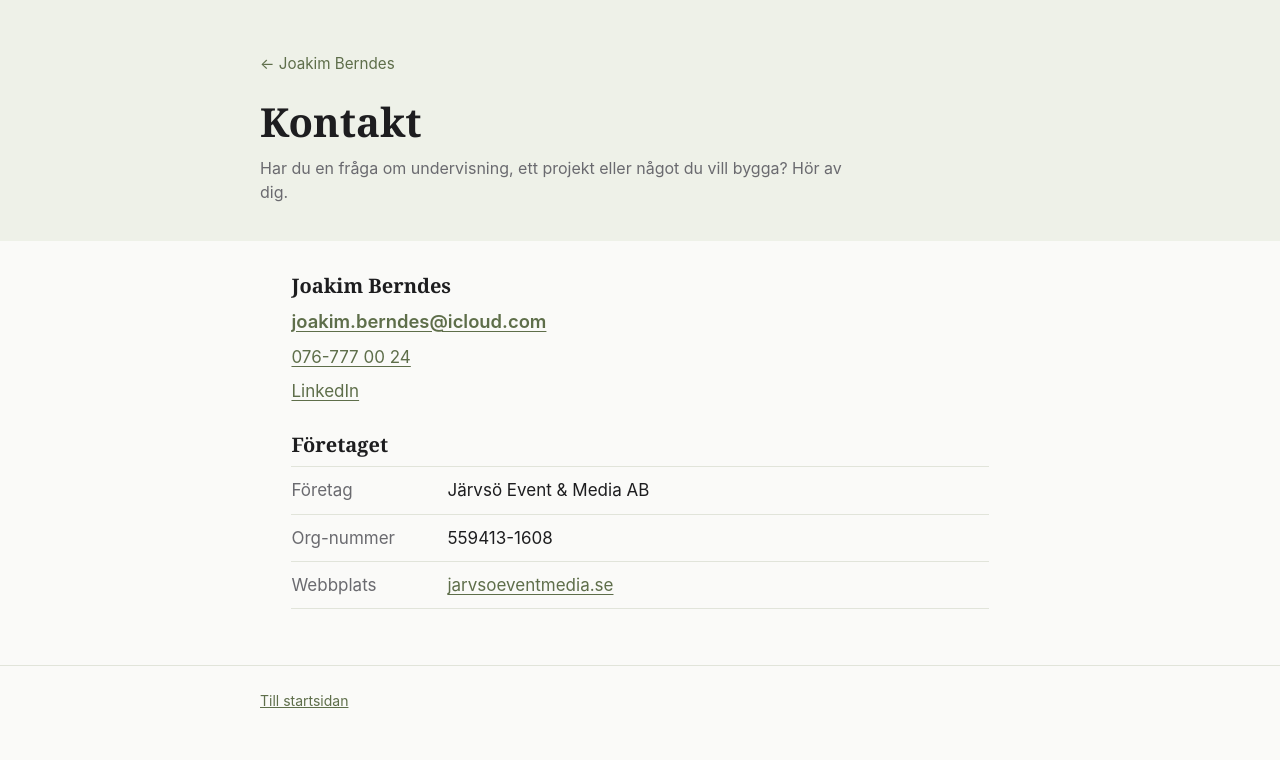
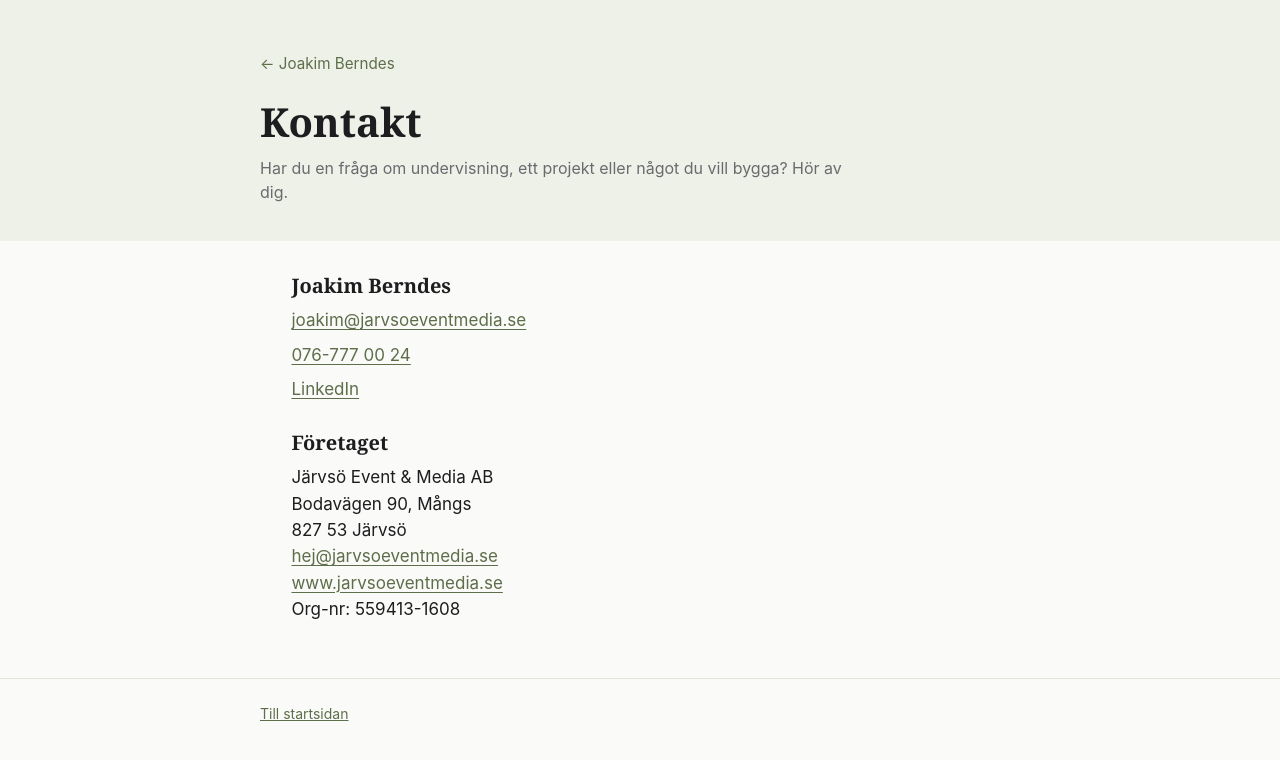
Before and after one commit to jberndes/jberndes.github.io, a Jekyll site: the page built from kontakt/index.html, in a window 1280 px wide. Shown: the top 760 px of the page. Built offline with Jekyll 4.4.1, drawn with Linux system fonts in a browser that asks for light colours.

Commit message:
Kontaktsida: ny företagsinfo och strukturerad data
Co-Authored-By: Claude Sonnet 5.5 <noreply@anthropic.com>
Claude-Session: https://claude.ai/code/session_01EHEf1UELdVEwTeZb2owzdv

```diff
--- a/kontakt/index.html
+++ b/kontakt/index.html
@@ -17,6 +17,48 @@
   <meta property="og:image" content="https://joakimberndes.se/portratt.jpg">
   <meta property="og:type" content="website">
   <meta property="og:locale" content="sv_SE">
+  <script type="application/ld+json">
+{
+  "@context": "https://schema.org",
+  "@type": "ContactPage",
+  "@id": "https://joakimberndes.se/kontakt/#webpage",
+  "url": "https://joakimberndes.se/kontakt/",
+  "name": "Kontakt",
+  "inLanguage": "sv-SE",
+  "mainEntity": [
+    {
+      "@type": "Person",
+      "name": "Joakim Berndes",
+      "url": "https://joakimberndes.se/",
+      "email": "joakim@jarvsoeventmedia.se",
+      "telephone": "+46767770024",
+      "sameAs": [
+        "https://www.linkedin.com/in/jberndes/"
+      ],
+      "worksFor": {
+        "@id": "https://jarvsoeventmedia.se/#organisation"
+      }
+    },
+    {
+      "@type": "Organization",
+      "@id": "https://jarvsoeventmedia.se/#organisation",
+      "name": "Järvsö Event & Media AB",
+      "legalName": "Järvsö Event & Media AB",
+      "url": "https://www.jarvsoeventmedia.se",
+      "email": "hej@jarvsoeventmedia.se",
+      "iso6523Code": "0007:5594131608",
+      "address": {
+        "@type": "PostalAddress",
+        "streetAddress": "Bodavägen 90, Mångs",
+        "postalCode": "827 53",
+        "addressLocality": "Järvsö",
+        "addressRegion": "Gävleborgs län",
+        "addressCountry": "SE"
+      }
+    }
+  ]
+}
+  </script>
   <style>
     :root {
       --bg: #fafaf8; --panel: #eef1e8; --card: #ffffff; --text: #1d1d1f;
@@ -73,10 +115,6 @@
     .kontakt h2:first-child { margin-top: 0; }
     .kontakt p + p { margin-top: 8px; }
     .kontakt a { color: var(--accent); text-decoration: underline; text-underline-offset: 3px; }
-    .kontakt .epost { font-size: 1.15rem; font-weight: 600; }
-    .kontakt dl { border-top: 1px solid var(--line); }
-    .kontakt dl div { display: grid; grid-template-columns: 9rem 1fr; gap: 12px; padding: 10px 0; border-bottom: 1px solid var(--line); }
-    .kontakt dt { color: var(--muted); }
     @media (max-width: 480px) { .kontakt dl div { grid-template-columns: 1fr; gap: 0; } }
   </style>
 
@@ -93,16 +131,17 @@
   <main id="innehall" tabindex="-1">
     <div class="inre kontakt">
       <h2>Joakim Berndes</h2>
-      <p class="epost"><a href="mailto:joakim.berndes@icloud.com">joakim.berndes@icloud.com</a></p>
-      <p class="tel"><a href="tel:+46767770024">076-777 00 24</a></p>
+      <p><a href="mailto:joakim@jarvsoeventmedia.se">joakim@jarvsoeventmedia.se</a></p>
+      <p><a href="tel:+46767770024">076-777 00 24</a></p>
       <p><a href="https://www.linkedin.com/in/jberndes/" target="_blank" rel="noopener">LinkedIn<span class="dold"> (öppnas i ny flik)</span></a></p>
 
       <h2>Företaget</h2>
-      <dl>
-        <div><dt>Företag</dt><dd>Järvsö Event &amp; Media AB</dd></div>
-        <div><dt>Org-nummer</dt><dd>559413-1608</dd></div>
-        <div><dt>Webbplats</dt><dd><a href="https://jarvsoeventmedia.se" target="_blank" rel="noopener">jarvsoeventmedia.se<span class="dold"> (öppnas i ny flik)</span></a></dd></div>
-      </dl>
+      <p>Järvsö Event &amp; Media AB<br>
+      Bodavägen 90, Mångs<br>
+      827 53 Järvsö<br>
+      <a href="mailto:hej@jarvsoeventmedia.se">hej@jarvsoeventmedia.se</a><br>
+      <a href="https://www.jarvsoeventmedia.se" target="_blank" rel="noopener">www.jarvsoeventmedia.se<span class="dold"> (öppnas i ny flik)</span></a><br>
+      Org-nr: 559413-1608</p>
     </div>
   </main>
   <footer>
```
